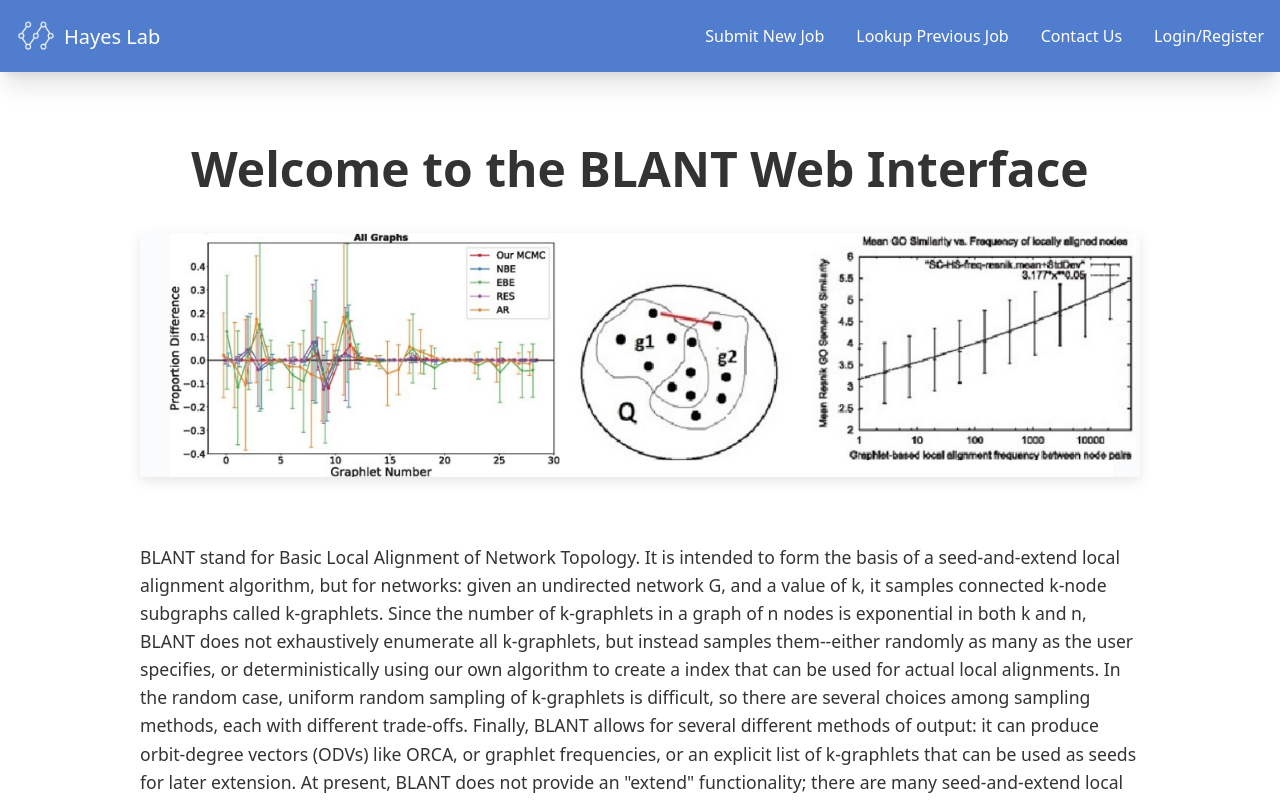
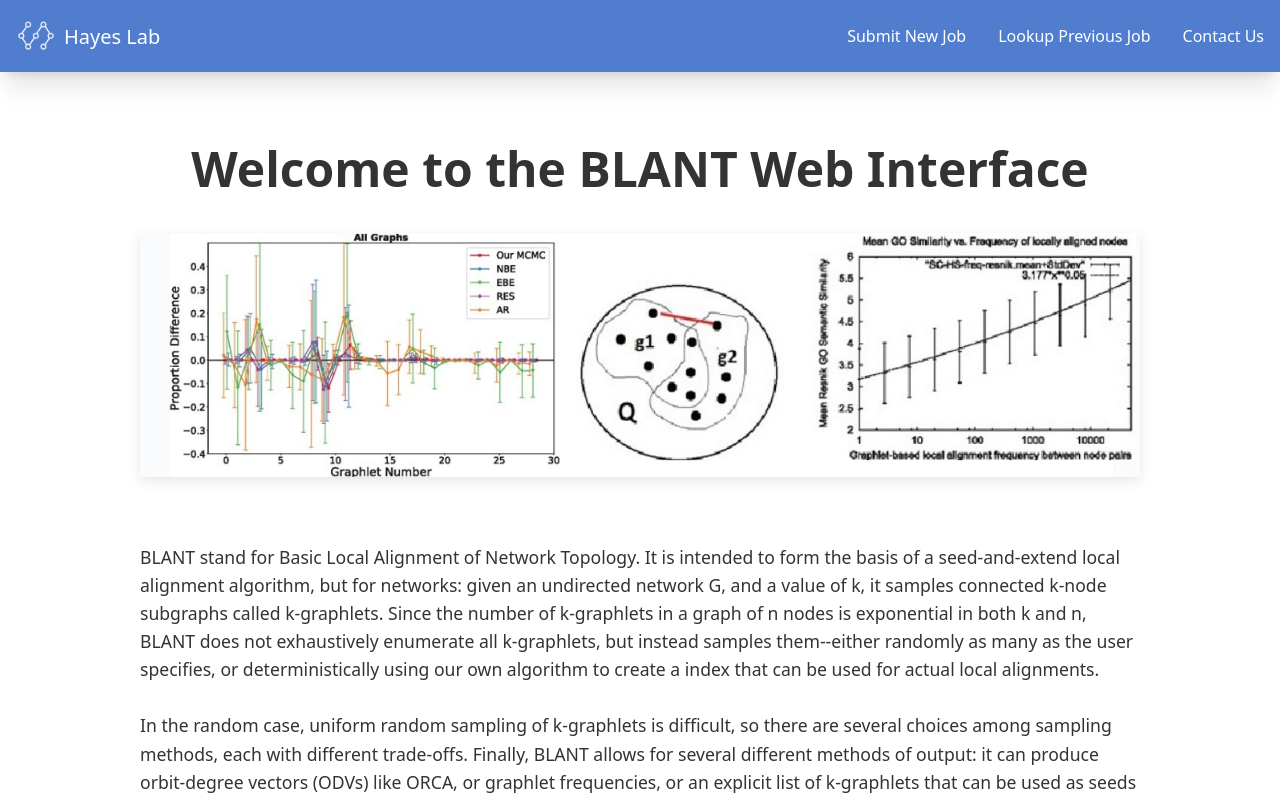
Before and after one commit to franzengel04/hayeslab-BLANT, a React (Vite) app in the folder frontend/: page / in a window 1280 px wide. Shown: the top 800 px of the page. Built offline with nearby package versions, Linux system fonts and the light colour scheme.

Commit message:
frontend newline formatting

```diff
--- a/frontend/src/components/Header.tsx
+++ b/frontend/src/components/Header.tsx
@@ -23,7 +23,7 @@ const Header: React.FC = () => {
         <Link to="/submit-job" className="nav-link">Submit New Job</Link>
         <Link to="/lookup-job" className="nav-link">Lookup Previous Job</Link>
         <a href="/contact-us" className="nav-link">Contact Us</a>
-        <a href="/login" className="nav-link">Login/Register</a>
+        {/* <a href="/login" className="nav-link">Login/Register</a> */}
       </nav>
     </header>
   );
--- a/frontend/src/pages/LandingPage.tsx
+++ b/frontend/src/pages/LandingPage.tsx
@@ -20,7 +20,9 @@ const LandingPage: React.FC = () => {
           G, and a value of k, it samples connected k-node subgraphs called k-graphlets. Since the number of k-graphlets in a graph of n
           nodes is exponential in both k and n, BLANT does not exhaustively enumerate all k-graphlets, but instead samples them--either
           randomly as many as the user specifies, or deterministically using our own algorithm to create a index that can be used for
-          actual local alignments. In the random case, uniform random sampling of k-graphlets is difficult, so there are several choices
+          actual local alignments.
+          <br /><br />
+          In the random case, uniform random sampling of k-graphlets is difficult, so there are several choices
           among sampling methods, each with different trade-offs. Finally, BLANT allows for several different methods of output: it can
           produce orbit-degree vectors (ODVs) like ORCA, or graphlet frequencies, or an explicit list of k-graphlets that can be used as
           seeds for later extension. At present, BLANT does not provide an "extend" functionality; there are many seed-and-extend local
```
